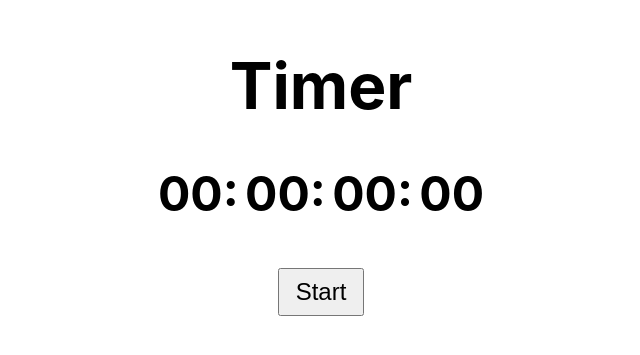
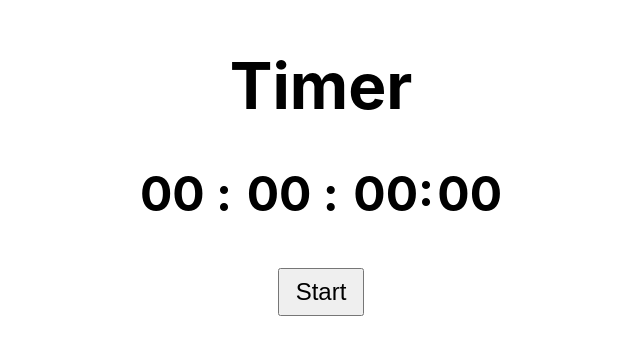
Before and after one commit to Youngpwd/react-timer, a React (Create React App) app: page / in a window 1280 px wide. Shown: the part 145-500 px from the top of the page, without its empty margins (319-959 px from the left). Built offline with nearby package versions, Linux system fonts and the light colour scheme.

Commit message:
trying to fix stutter

```diff
--- a/src/components/Timer/Timer.css
+++ b/src/components/Timer/Timer.css
@@ -1,11 +1,16 @@
 .timer {
     display: flex;
+    flex-direction: column;
     justify-content: center;
     width: 100%;
 }
 
+h2 {
+    padding: 0px 20px;
+}
+
 span {
-    padding: 0.2rem;
+    padding: 0 0.1rem;
 }
 
 @media only screen and (max-width: 400px) {
--- a/src/components/Timer/Timer.js
+++ b/src/components/Timer/Timer.js
@@ -5,8 +5,8 @@ export function Timer({ time }) {
   return (
     <div className="timer">
       <h2>
-        <span>{("0" + Math.floor((time / 3600000))).slice(-2)}:</span>
-        <span>{("0" + Math.floor((time / 60000) % 60)).slice(-2)}:</span>
+        <span>{("0" + Math.floor((time / 3600000))).slice(-2)} : </span>
+        <span>{("0" + Math.floor((time / 60000) % 60)).slice(-2)} : </span>
         <span>{("0" + Math.floor((time / 1000) % 60)).slice(-2)}:</span>
         <span>{("0" + ((time / 10) % 100)).slice(-2)}</span>
       </h2>
```
